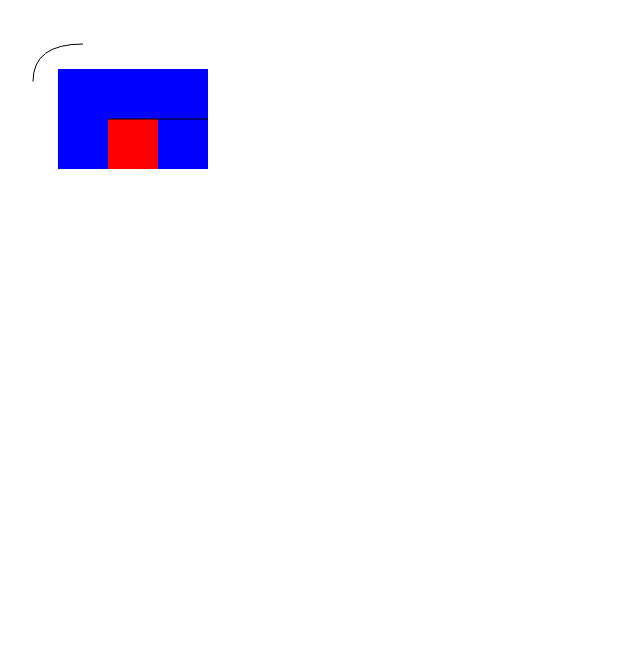
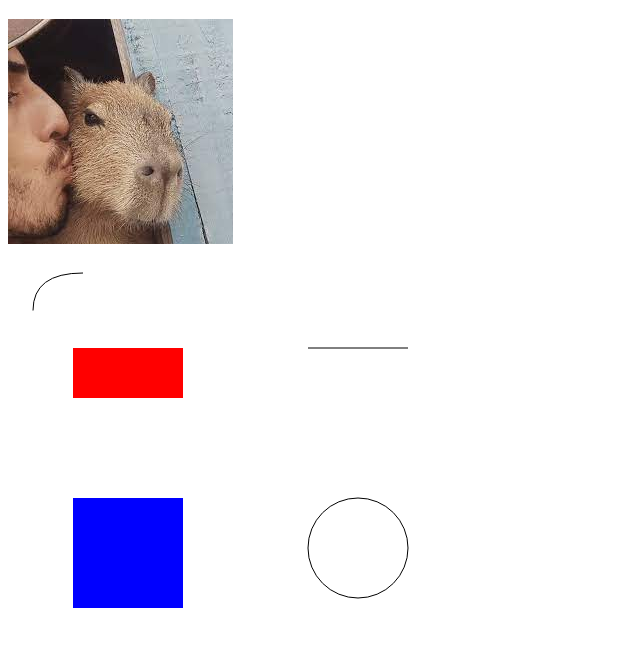
Before and after one commit to BryanHGRoc/Atividades-2-Bimestre, a plain HTML site: page Atividade Gb/index.html in a window 1280 px wide. Shown: the part 61-708 px from the top of the page, without its empty margins (0-640 px from the left). Drawn offline with Linux system fonts and the light colour scheme.

Commit message:
fizemos o README e estamos terminando o trabalho

```diff
--- a/Atividade Gb/index.html
+++ b/Atividade Gb/index.html
@@ -7,8 +7,10 @@
     <title>Atividade-GB</title>
 </head>
 <body>
-    <h1>Desenhando no canvas</h1>
-
+   <h1>Desenhando no canvas</h1>
+    <div id = "imagem">
+        <img id="img2" src="img/capi.jpg">
+    </div>
         <canvas id ="canvas"></canvas>
     <script src="script.js"></script>
 
--- a/Atividade Gb/script.js
+++ b/Atividade Gb/script.js
@@ -1,18 +1,20 @@
 const canvas = document.getElementById('canvas');
 const ctx = canvas.getContext('2d');
+canvas.width  = 1000
+canvas.height = 1000
 
 //QUADRADO//
     ctx.fillStyle = 'blue';
-    ctx.fillRect(50,50,150,150);
+    ctx.fillRect(65,250,110,110);
 
 //RETANGULO//
     ctx.fillStyle = 'red';
-    ctx.fillRect(100,100,50,50);
+    ctx.fillRect(65,100,110,50);
 
 //LINHA//
     ctx.beginPath();
-    ctx.moveTo(100,100);
-    ctx.lineTo(200, 100);
+    ctx.moveTo(300,100);
+    ctx.lineTo(400,100);
     ctx.stroke();
 
 //CURVA//
@@ -23,11 +25,9 @@ const ctx = canvas.getContext('2d');
 
 //CIRCULO//
     ctx.beginPath();
-    ctx.arc(100, 100, 50, 0, Math.PI * 2, true);
+    ctx.arc(350,300,50,0, Math.PI * 2, true);
+    ctx.moveTo(110,75);
+    ctx.stroke();
 
 //IMAGEM//
-    var imagem = new image();
-    imagem.onload =function() {
-        canvas.drawImage(imagem,50,38);
-    };
-    imagem.src = 'img/capi.jpg';
+   var imagem = document.getElementById('img2');
```
Also changed, not shown: 1 other file.
